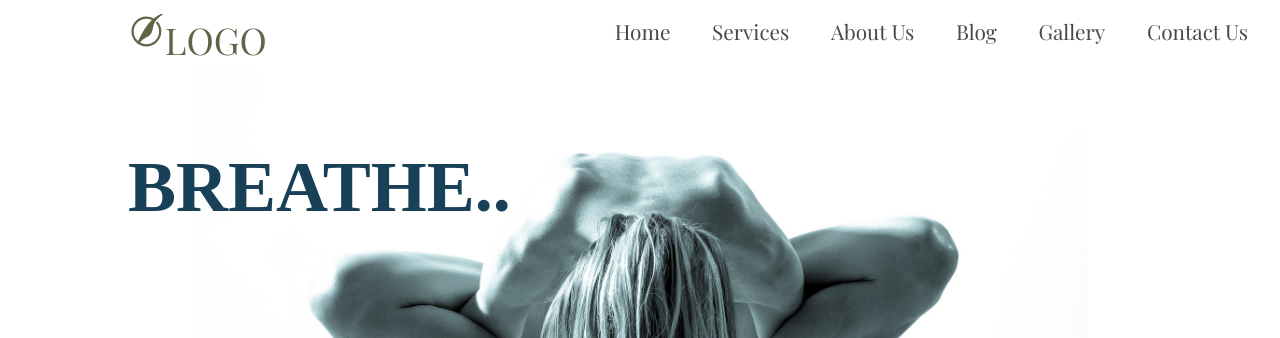
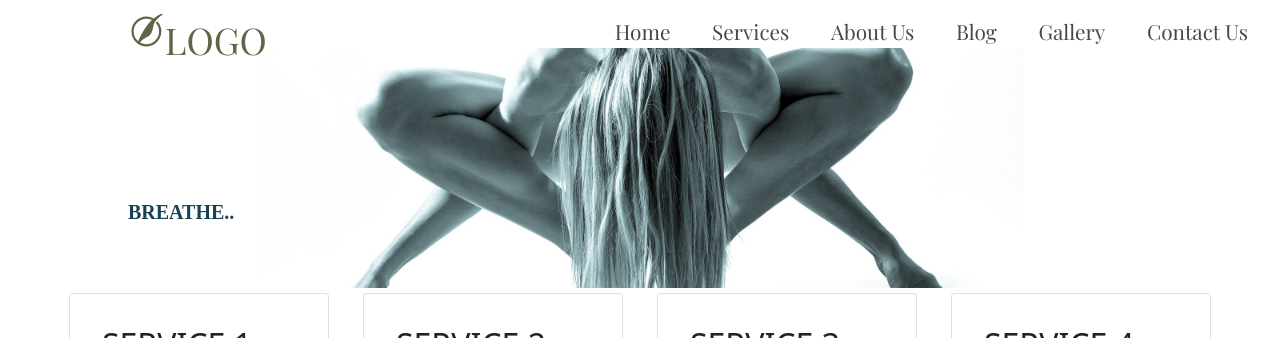
Before and after one commit to AlinaCGM/PromoWebsite, a React (Create React App) app: page / in a window 1280 px wide. Shown: the top 338 px of the page. Built offline with nearby package versions, Linux system fonts and the light colour scheme; a web font is replaced by a local one.

Commit message:
navbar aligment

```diff
--- a/src/components/CardServicesYoga.css
+++ b/src/components/CardServicesYoga.css
@@ -48,8 +48,8 @@
   }
 
   .services-2 {
-      width: 100%;
-      height: 400px;
+      width: 80%;
+      height: auto;
   }
 
   .front,
--- a/src/components/Herosection.css
+++ b/src/components/Herosection.css
@@ -1,6 +1,6 @@
 .hero-container {
     position: relative;
-     background-image: url(../images/woman.jpg);
+    background-image: url(../images/woman.jpg);
     margin-top: -2rem;
     background-size: 70% auto;
     background-position: center;
@@ -15,15 +15,7 @@
     z-index: -1;
 
 }
-/* .img {
 
-    width: 100%;
-    height: auto;
-    max-height: 80vh;
-    margin: auto;
-
-
-} */
  .hero-title {
      position: absolute;
      color: rgb(24, 64, 87);
@@ -34,3 +26,73 @@
      font-family: 'Annie Use Your Telescope', cursive;
      font-family: 'Annie Use Your Telescope', cursive;
  }
+
+
+  @media (min-width: 300px) and (max-width: 1000px) {
+    .hero-container {
+
+        background-size: 80% auto;
+        background-position: center;
+        background-repeat: no-repeat;
+        width: 100%;
+        height: 30vh;
+
+
+    }
+    .hero-title{
+      font-size: 20px;
+      margin-top: 10%;
+
+    }
+
+
+  }
+
+
+
+   @media screen and (min-width: 1001px) {
+    .hero-container {
+
+        background-size: 60% auto;
+        background-position: center;
+        background-repeat: no-repeat;
+        width: 100%;
+        height: 30vh;
+
+
+    }
+    .hero-title{
+      font-size: 20px;
+      margin-top: 10%;
+
+    }
+
+
+  }
+
+
+  @media screen and (min-width: 900px) {
+    .hero-container > .header {
+      font-size: 20px;
+      margin-top: 90px;
+      margin-bottom:2rem;
+    }
+
+    .hero-container > .header1 {
+      font-size: 40px;
+    }
+
+  }
+  @media screen and (min-width: 1100px) {
+    .hero-container > .header {
+      font-size: 30px;
+      margin-top: 120px;
+      margin-bottom:2rem;
+    }
+
+    .hero-container > .header1 {
+      font-size: 60px;
+      margin-top: -40px;
+    }
+
+  }
```
